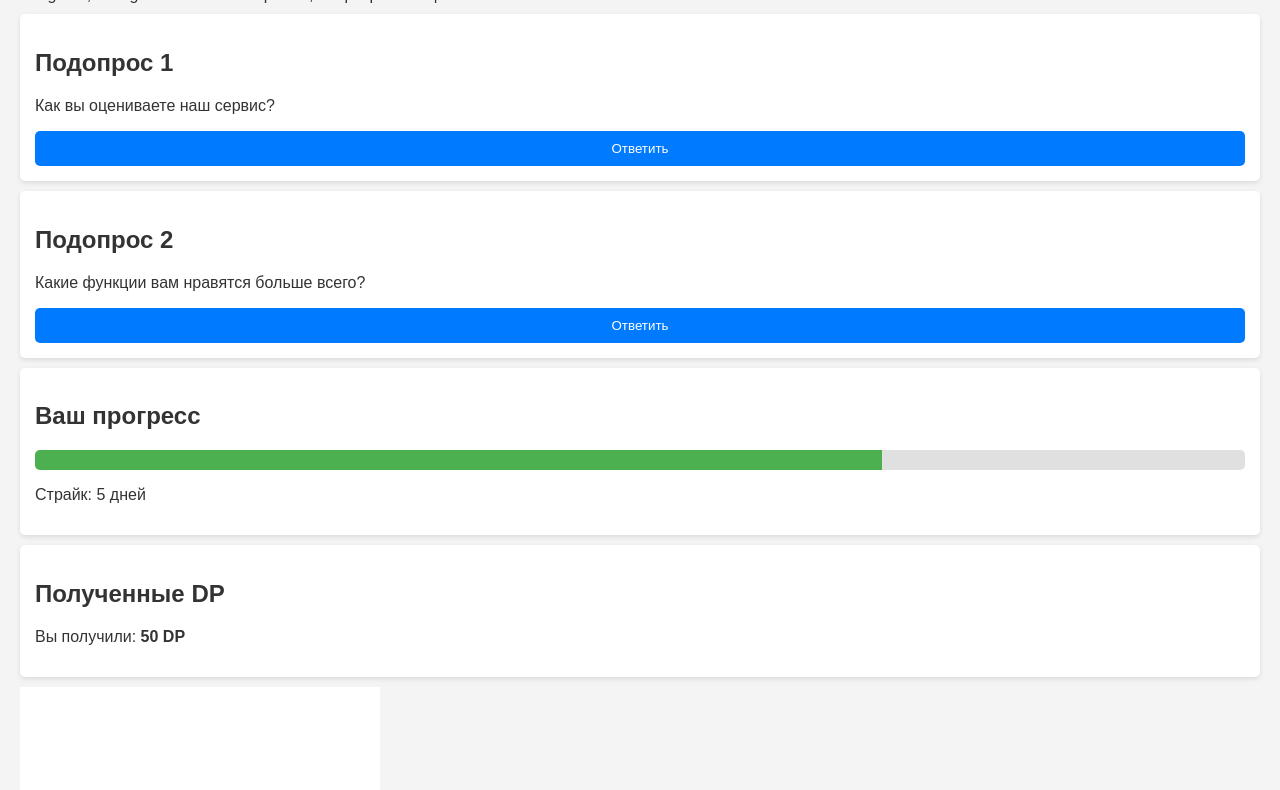
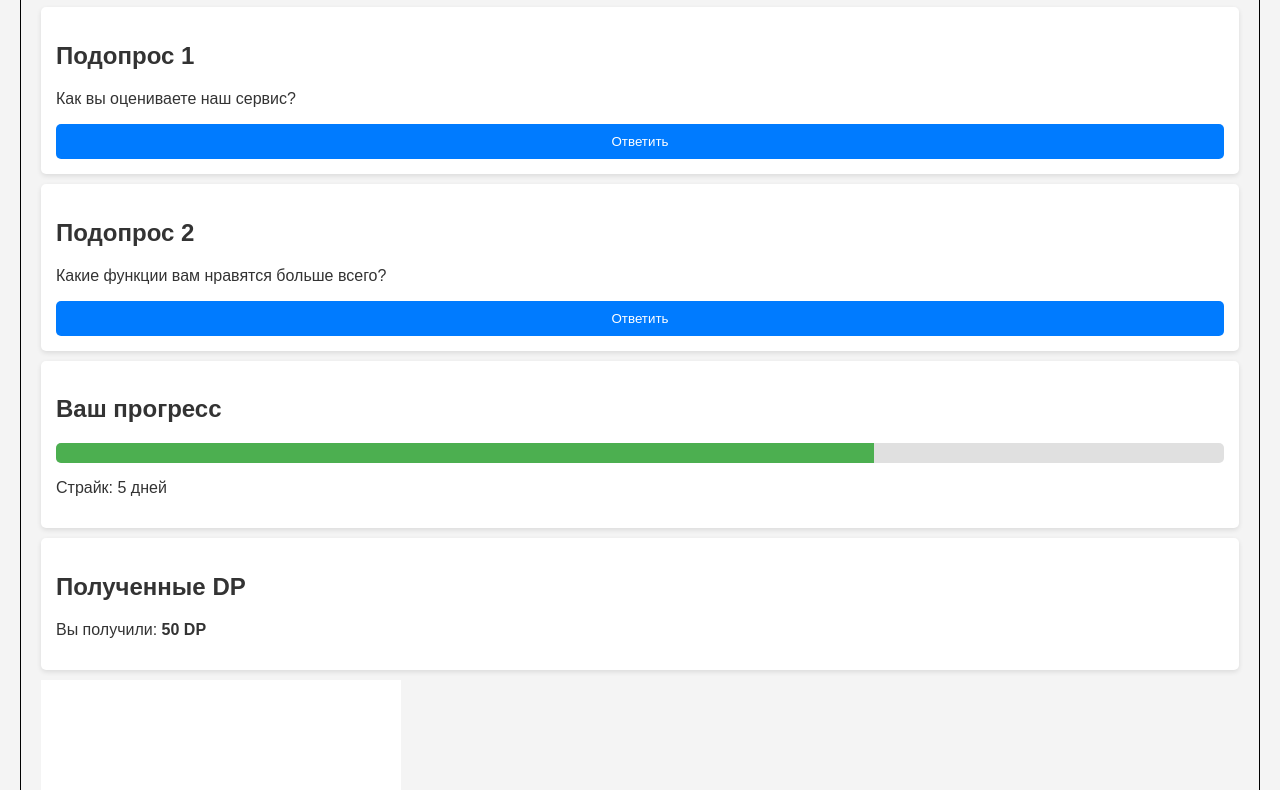
Before and after one commit to LokEnce333/Sber, a plain HTML site: page index.html in a window 1280 px wide. Shown: the part 114-904 px from the top of the page. Drawn offline with Linux system fonts and the light colour scheme.

Commit message:
Initial commit

```diff
--- a/index.html
+++ b/index.html
@@ -49,12 +49,16 @@
         button:hover {
             background: #0056b3;
         }
+        .no-background {
+            background-color: transparent; /* Прозрачный фон */
+            padding: 20px;
+            border: 1px solid black;
+        }
     </style>
 </head>
 <body>
+  <div class="no-background">
     <h1>Мини Опросник</h1>
-    margin: 0;
-    background-color: transparent; /* Прозрачный фон */
     <div class="survey-block">
         <h2>Подопрос 1</h2>
         <p>Как вы оцениваете наш сервис?</p>
@@ -80,5 +84,6 @@
         <p>Вы получили: <strong>50 DP</strong></p>
     </div>
     <img src="Frame 1 (5).png" width="360" height="640">
+  </div>
 </body>
 </html>
```
